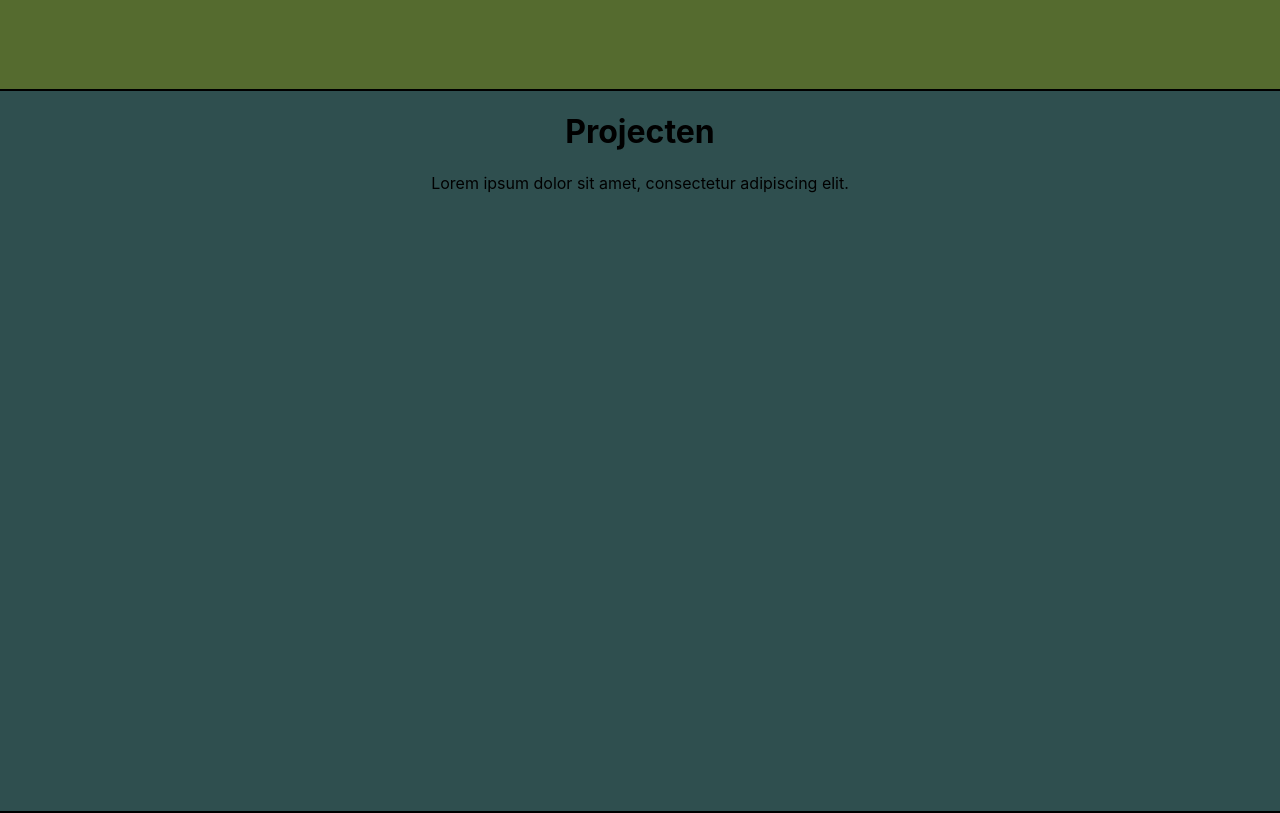
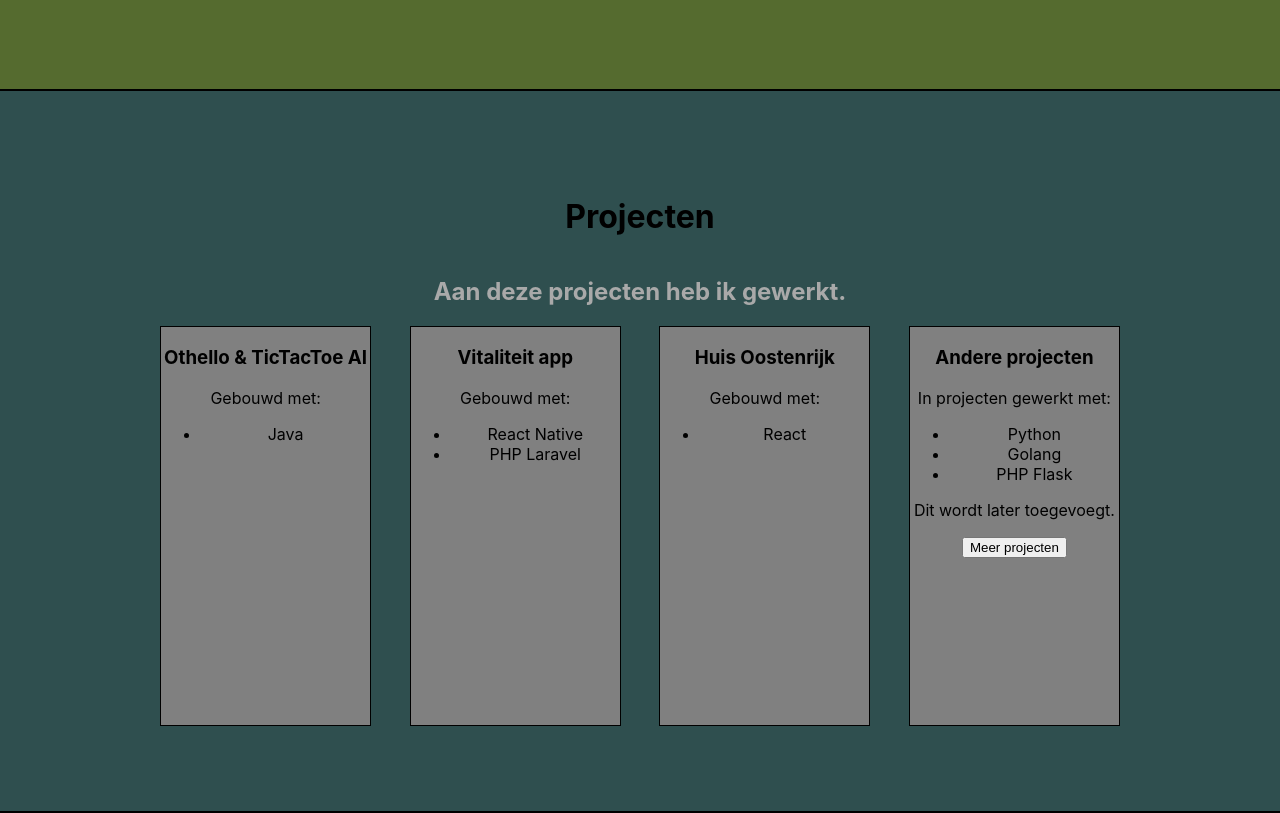
Before and after one commit to Kianvos/portfolio, a React (Create React App) app: page / in a window 1280 px wide. Shown: the part 1513-2326 px from the top of the page. Built offline with nearby package versions, Linux system fonts and the light colour scheme.

Commit message:
Begin aan projecten

```diff
--- /dev/null
+++ b/src/assets/components/Homepage/experiences/experiences.css
@@ -0,0 +1,81 @@
+#experiences {
+    display: flex;
+    flex-direction: column;
+    width: 100%;
+    background-color: darkolivegreen;
+    justify-content: center;
+    align-items: center;
+}
+
+.experience {
+    background-color: #006600;
+    padding-bottom: 10px;
+    padding-top: 10px;
+    width: 10em;
+    border-radius: 10px;
+    transition: all 0.3s ease-in-out;
+    margin-top: 10px;
+    display: none;
+}
+
+.experience:hover{
+    transform: rotateX(10deg) rotateY(20deg);
+}
+
+.experience-active{
+    display: block;
+    animation: fadeIn ease-in-out 0.3s;
+}
+
+@keyframes fadeIn {
+    0% {opacity: 0;}
+    100% {opacity: 1;}
+}
+
+.container-experiences {
+    display: flex;
+    flex-direction: column;
+    flex-wrap: wrap;
+    width: 75%;
+    margin: 0 auto;
+}
+
+.row {
+    display: flex;
+    flex-wrap: wrap;
+    align-items: center;
+}
+
+.frontend {
+    justify-content: space-evenly;
+}
+
+.backend {
+    justify-content: space-between;
+}
+
+.icon{
+    font-size: 5em;
+}
+
+@media only screen and (max-width: 600px) {
+    .experience {
+        margin-top: 5px;
+    }
+
+    .container-experiences {
+        padding-bottom: 10px;
+    }
+}
+
+@media only screen and (max-width: 500px) {
+    .container-experiences{
+        width: 98%;
+    }
+}
+
+@media only screen and (max-width: 350px) {
+    .experience {
+        margin: 5px auto;
+    }
+}
--- a/src/assets/components/Homepage/experiences.js
+++ b/src/assets/components/Homepage/experiences/experiences.js
@@ -2,13 +2,13 @@ import React from "react";
 import {FaCss3, FaHtml5, FaJava, FaPhp, FaPython, FaReact} from "react-icons/fa";
 import {TbBrandGolang} from "react-icons/tb";
 import {Rating} from "@mui/material";
-
+import './experiences.css';
 const Projects = () => {
     return (
         <div className="sections" id="experiences">
             <h1>Ervaringen</h1>
             <h2 style={{color: "darkgray"}}>Deze ervaringen zijn opgedaan tijdens schoolopdrachten, stageopdrachten en
-                thuisprojecten</h2>
+                thuisprojecten.</h2>
             <div className={"container-experiences"}>
                 <div className={"row frontend"}>
                     <div className="experience">
--- a/src/assets/components/Homepage/homepage.js
+++ b/src/assets/components/Homepage/homepage.js
@@ -1,16 +1,25 @@
-import React, {useRef} from "react";
+import React, {useRef, useState} from "react";
 import Information from "./information";
-import Projects from "./projects";
-import Experiences from "./experiences";
+import Projects from "./projects/projects";
+import Experiences from "./experiences/experiences";
 
 import {Element, Link} from "react-scroll";
 import './style.css';
 
 const Homepage = () => {
     const ref = useRef(null);
+    const [isExperience, setExperience] = useState(false);
+
 
     //TODO iets leuks mee doen.
     const handleSetActive = (to) =>{
+        if (to === "experiences" && isExperience === false){
+            const elements = document.getElementsByClassName("experience");
+            for (let i = 0; i < elements.length; i++) {
+                elements[i].classList.add("experience-active");
+            }
+            setExperience(true);
+        }
     };
 
     return (
--- a/src/assets/components/Homepage/information.js
+++ b/src/assets/components/Homepage/information.js
@@ -4,7 +4,7 @@ const Information = () => {
     return (
         <div className={"sections"} id="information">
             <h1>Informatie</h1>
-            <p>Lorem ipsum dolor sit amet, consectetur adipiscing elit.</p>
+            <h2 style={{color: "darkgray"}}>Lorem ipsum dolor sit amet, consectetur adipiscing elit.</h2>
         </div>
     );
 };
--- a/src/assets/components/Homepage/projects.js
+++ /dev/null
@@ -1,12 +0,0 @@
-import React from "react";
-
-const Projects = () => {
-    return (
-        <div className="sections" id="projects">
-            <h1>Projecten</h1>
-            <p>Lorem ipsum dolor sit amet, consectetur adipiscing elit.</p>
-        </div>
-    );
-};
-
-export default Projects;
--- /dev/null
+++ b/src/assets/components/Homepage/projects/projects.css
@@ -0,0 +1,38 @@
+#projects {
+    display: flex;
+    flex-direction: column;
+    width: 100%;
+    background-color: darkslategray;
+    justify-content: center;
+    align-items: center;
+}
+
+.projects {
+    margin: 0 auto;
+    width: 75%;
+    display: flex;
+    flex-wrap: wrap;
+    justify-content: space-between;
+}
+
+.project {
+    width: 22%;
+    height: 400px;
+    background-color: gray;
+    border: 1px solid black;
+    box-sizing: border-box;
+}
+
+@media only screen and (max-width: 1200px) {
+    .project{
+        width: 45%;
+        margin-bottom: 10px;
+    }
+}
+
+@media only screen and (max-width: 700px) {
+    .project{
+        width: 100%;
+        margin-bottom: 10px;
+    }
+}
--- /dev/null
+++ b/src/assets/components/Homepage/projects/projects.js
@@ -0,0 +1,58 @@
+import React from "react";
+import './projects.css';
+
+const Projects = () => {
+    return (
+        <div className="sections" id="projects">
+            <h1>Projecten</h1>
+            <h2 style={{color: "darkgray"}}>Aan deze projecten heb ik gewerkt.</h2>
+
+            <div className={"projects"}>
+                <div className="project">
+                    <h3>Othello & TicTacToe AI</h3>
+
+                    <div className={"built-with"}>
+                        <p>Gebouwd met:</p>
+                        <ul>
+                            <li>Java</li>
+                        </ul>
+                    </div>
+                </div>
+                <div className="project">
+                    <h3>Vitaliteit app</h3>
+                    <div className={"built-with"}>
+                        <p>Gebouwd met:</p>
+                        <ul>
+                            <li>React Native</li>
+                            <li>PHP Laravel</li>
+                        </ul>
+                    </div>
+                </div>
+                <div className="project">
+                    <h3>Huis Oostenrijk</h3>
+                    <div className={"built-with"}>
+                        <p>Gebouwd met:</p>
+                        <ul>
+                            <li>React</li>
+                        </ul>
+                    </div>
+                </div>
+                <div className="project">
+                    <h3>Andere projecten</h3>
+                    <div>
+                        <p>In projecten gewerkt met: </p>
+                        <ul>
+                            <li>Python </li>
+                            <li>Golang </li>
+                            <li>PHP Flask</li>
+                        </ul>
+                    </div>
+                    <p>Dit wordt later toegevoegt.</p>
+                    <button>Meer projecten</button>
+                </div>
+            </div>
+        </div>
+    );
+};
+
+export default Projects;
--- a/src/assets/components/Homepage/style.css
+++ b/src/assets/components/Homepage/style.css
@@ -37,56 +37,6 @@ section {
     padding-top: 80px
 }
 
-#projects {
-    background-color: darkslategray;
-}
-
-#experiences {
-    display: flex;
-    flex-direction: column;
-    width: 100%;
-    background-color: darkolivegreen;
-    justify-content: center;
-    align-items: center;
-}
-
-.experience {
-    background-color: #006600;
-    padding-bottom: 10px;
-    padding-top: 10px;
-    width: 10em;
-    border-radius: 10px;
-    transition: all 0.3s ease-in-out;
-    margin-top: 10px;
-}
-
-.experience:hover{
-    transform: rotateX(10deg) rotateY(20deg);
-}
-
-.container-experiences {
-    display: flex;
-    flex-direction: column;
-    flex-wrap: wrap;
-    width: 75%;
-    margin: 0 auto;
-}
-
-.row {
-    display: flex;
-    flex-wrap: wrap;
-    align-items: center;
-}
-
-.frontend {
-    justify-content: space-evenly;
-}
-
-.backend {
-    justify-content: space-between;
-}
-
-
 @media only screen and (max-width: 600px) {
     .sidebar {
         display: none;
@@ -96,28 +46,4 @@ section {
         overflow: hidden;
         border-bottom: 2px solid black;
     }
-
-    .experience {
-        margin-top: 5px;
-    }
-
-    .container-experiences {
-        padding-bottom: 10px;
-    }
 }
-
-.icon{
-    font-size: 5em;
-}
-
-@media only screen and (max-width: 500px) {
-    .container-experiences{
-        width: 98%;
-    }
-}
-
-@media only screen and (max-width: 350px) {
-    .experience {
-        margin: 5px auto;
-    }
-}
```
